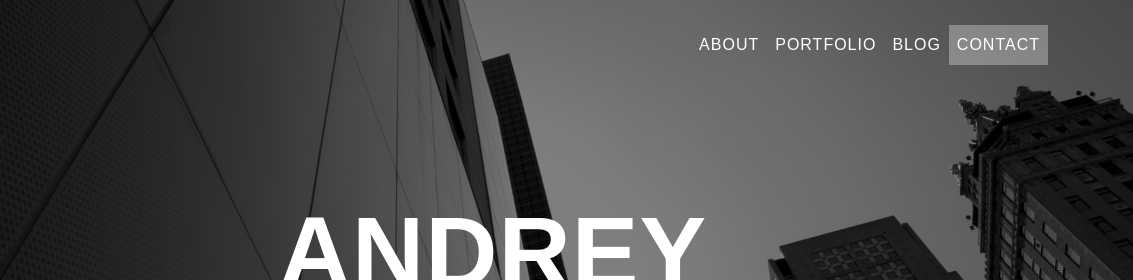
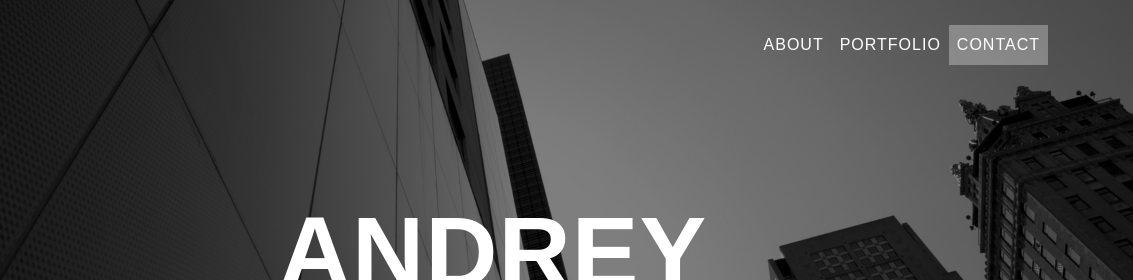
Before and after one commit to andreydrozd/personal-site, a plain HTML site: page index.html in a window 1280 px wide. Shown: the top 280 px of the page, 147-1280 px from the left. Drawn offline with Linux system fonts and the light colour scheme; some packages are replaced by stand-ins of ours; a web font is replaced by a local one.

Commit message:
Removed blog and housekeeping

```diff
--- a/index.html
+++ b/index.html
@@ -46,9 +46,6 @@
           </li>
           <li class="nav-item">
             <a class="nav-link js-scroll-trigger" href="#portfolio">Portfolio</a>
-          </li>
-          <li class="nav-item">
-            <a class="nav-link js-scroll-trigger" href="#">Blog</a>
           </li>
           <li class="nav-item">
             <a class="nav-link js-scroll-trigger" href="#contact">Contact</a>
```
